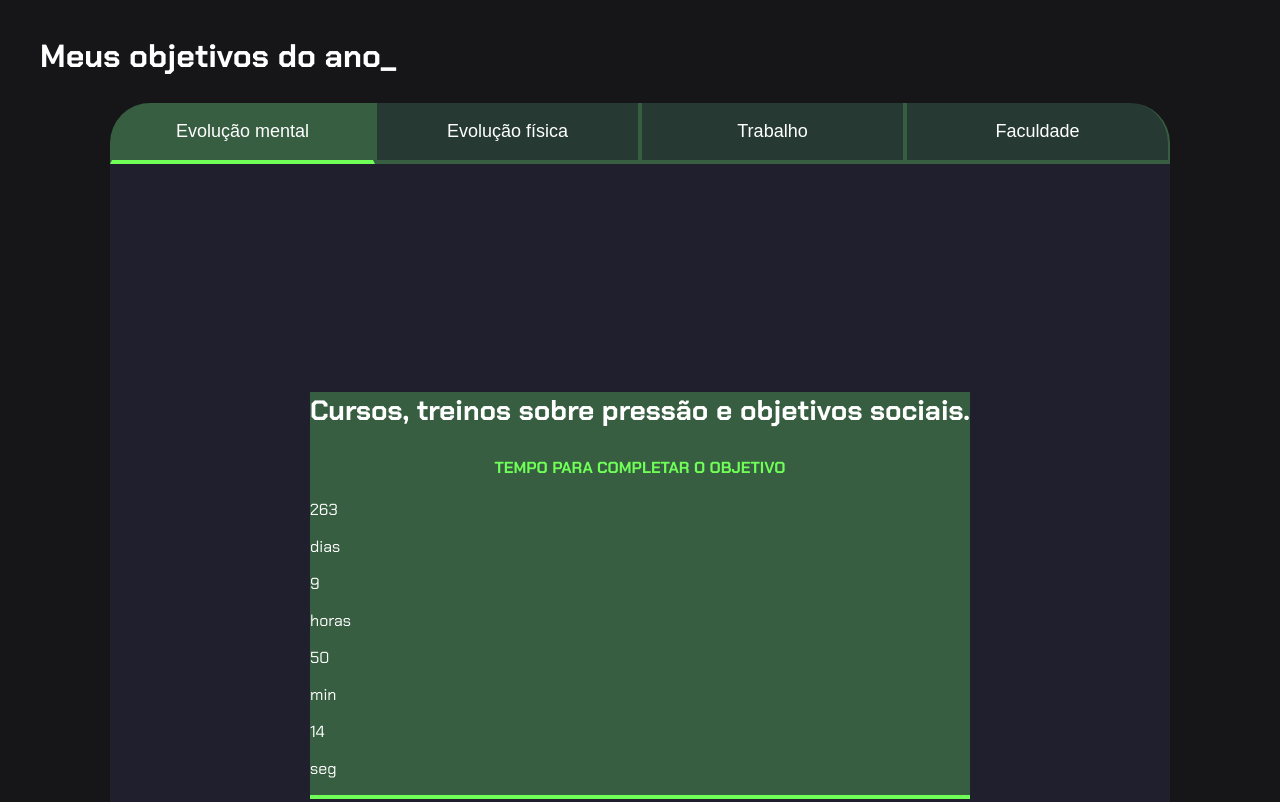
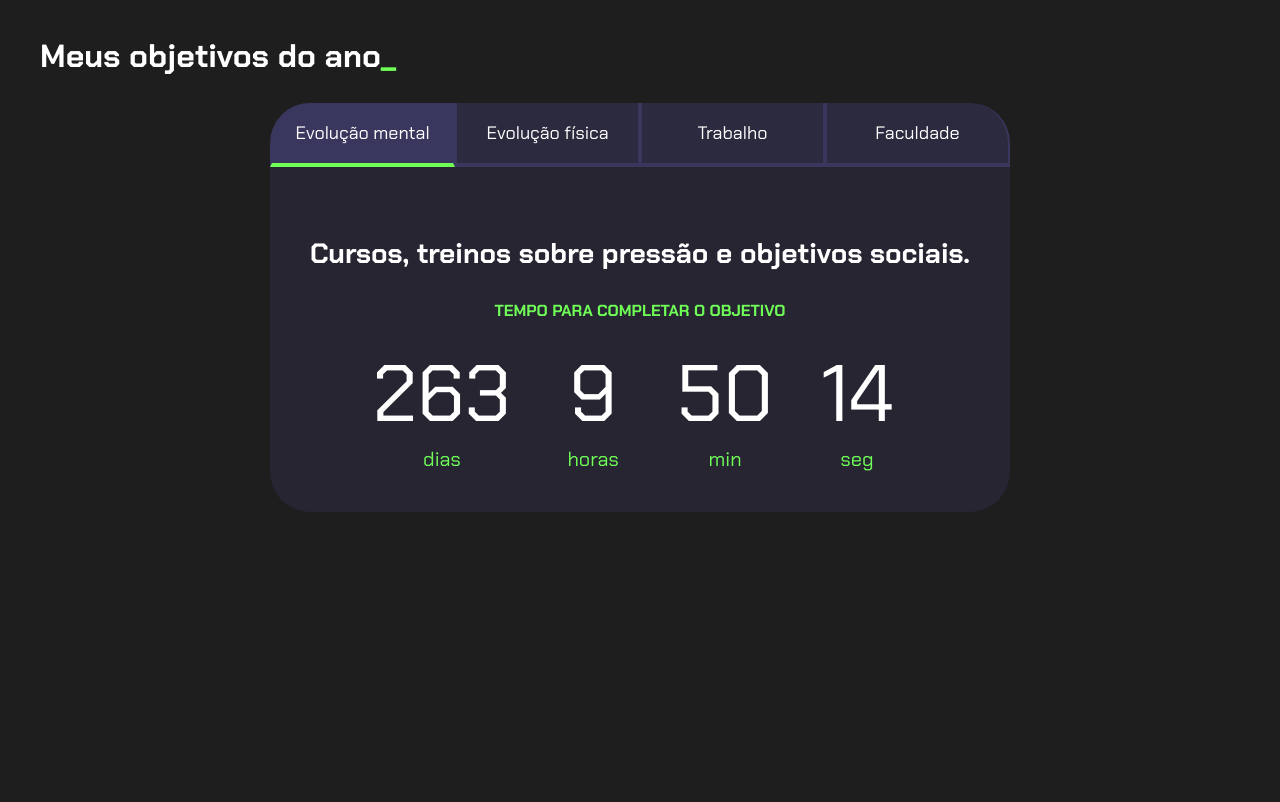
Before and after one commit to luisbond/projeto-de-vida-, a plain HTML site: page index.html in a window 1280 px wide. Shown: the top 802 px of the page. Drawn offline with Linux system fonts and the light colour scheme.

Commit message:
Update style.css

```diff
--- a/style.css
+++ b/style.css
@@ -1,11 +1,11 @@
-@import url('https://fonts.googleapis.com/css?family=Chakra+Petch:wght@400;700&display=swap');
+@import url('https://fonts.googleapis.com/css2?family=Chakra+Petch:wght@400;700&display=swap');
 
 :root {
-  --cor-de-fundo: #161618;
+    --cor-de-fundo: #1E1E1E;
     --verde: #6FFF57;
     --branco: #FFFFFF;
-  --botao-ativo: #375e41;
-  --botao-inativo: rgba(55, 94, 79, 0.5);
+    --botao-ativo: #3A375E;
+    --botao-inativo: rgba(58, 55, 94, 0.5);
     --texto-fundo: rgba(58, 55, 94, 0.3);
 }
 
@@ -14,6 +14,8 @@ body {
     color: var(--branco);
     font-family: 'Chakra Petch', sans-serif;
 }
+
+
 .conteudo-principal {
     display: flex;
     flex-direction: column;
@@ -23,27 +25,20 @@ body {
     width: 100%;
     margin: 0 auto;
 }
+
 .titulo-principal {
     text-align: left;
     width: 100%;
     font-size: 32px;
 }
-<h2 class="titulo-principal">Meus Objetivos do ano<span>_</span></h2>
+
 .titulo-principal span {
     color: var(--verde);
 }
-.botao{
-    font-family: "Crakra Petch", sans-serif;
-    background-color: var(--botao-inativo);
-    color: var(--branco);
-    display: flex;
-    justify-content: center;
-    padding: 1em;
-    font-size: 18px;
-    align-items: center;
-}
+
+
 .botao {
-    font-family: "Crakra Petch", sans-serif;
+    font-family: 'Chakra Petch', sans-serif;
     background-color: var(--botao-inativo);
     color: var(--branco);
     display: flex;
@@ -57,44 +52,67 @@ body {
     border-right: 2px solid var(--botao-ativo);
     border-top: none;
 }
+
+.botao:first-child {
+    border-radius: 40px 40px 0 0;
+}
+
 .botoes {
     display: block;
 }
 
-.ativo{
+.botao.ativo{
     background-color: var(--botao-ativo);
     border-bottom: 4px solid var(--verde);
 }
 
 .abas-textos{
     background-color: var(--texto-fundo);
-        padding: 200px;
+    padding: 40px;
     border-radius: 0 0 40px 40px;
 }
+.aba-conteudo.ativo{
+    display:block;
+}
 
-    .aba-conteudo.ativo{
-        display: block;
+.aba-conteudo{
+    display: none;
 }
 
 .aba-conteudo-titulo-principal{
     font-size: 28px;
     text-align: center;
 }
-
 .aba-conteudo-titulo-secundario{
     text-align: center;
     color: var(--verde);
     text-transform: uppercase;
 }
 
-@media screen and (min-width: 768px) {
-    .botoes {
-        display: flex;
+.contador{
+    display:flex;
+    justify-content: center;
+    flex-wrap: wrap;
 }
+.contador-digito{
+    padding: 0 16px;
+    text-align: center;
+    min-width: 100px;
 }
-.botao:first-child {
-    border-radius: 40px 40px 0 0;
+
+.contador-digito-numero{
+    font-size: 80px;
+    margin: 0;
+
 }
+
+.contador-digito-texto{
+    color: var(--verde);
+    font-size: 20px;
+    margin: 0;
+
+}
+
 @media screen and (min-width: 768px) {
     .botoes {
         display: flex;
```
Lines whose indentation alone changed are shown as unchanged.
